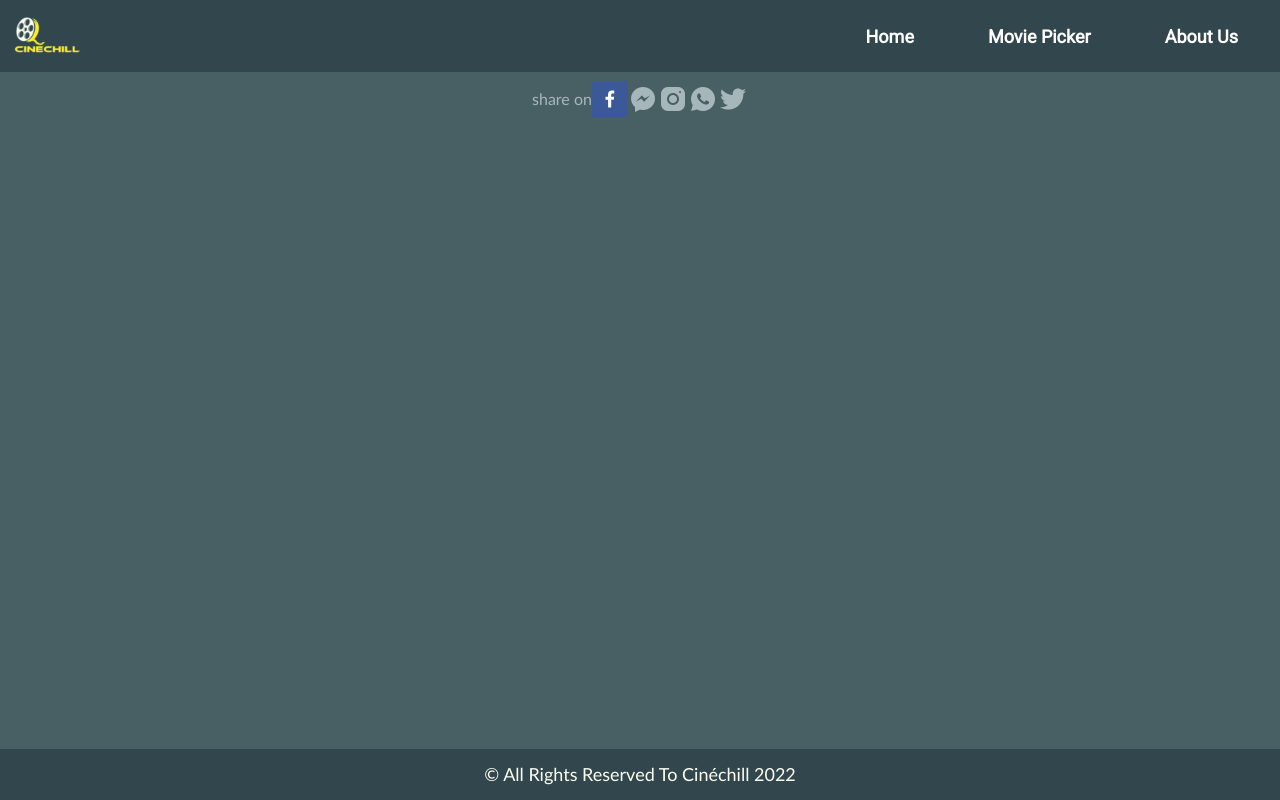
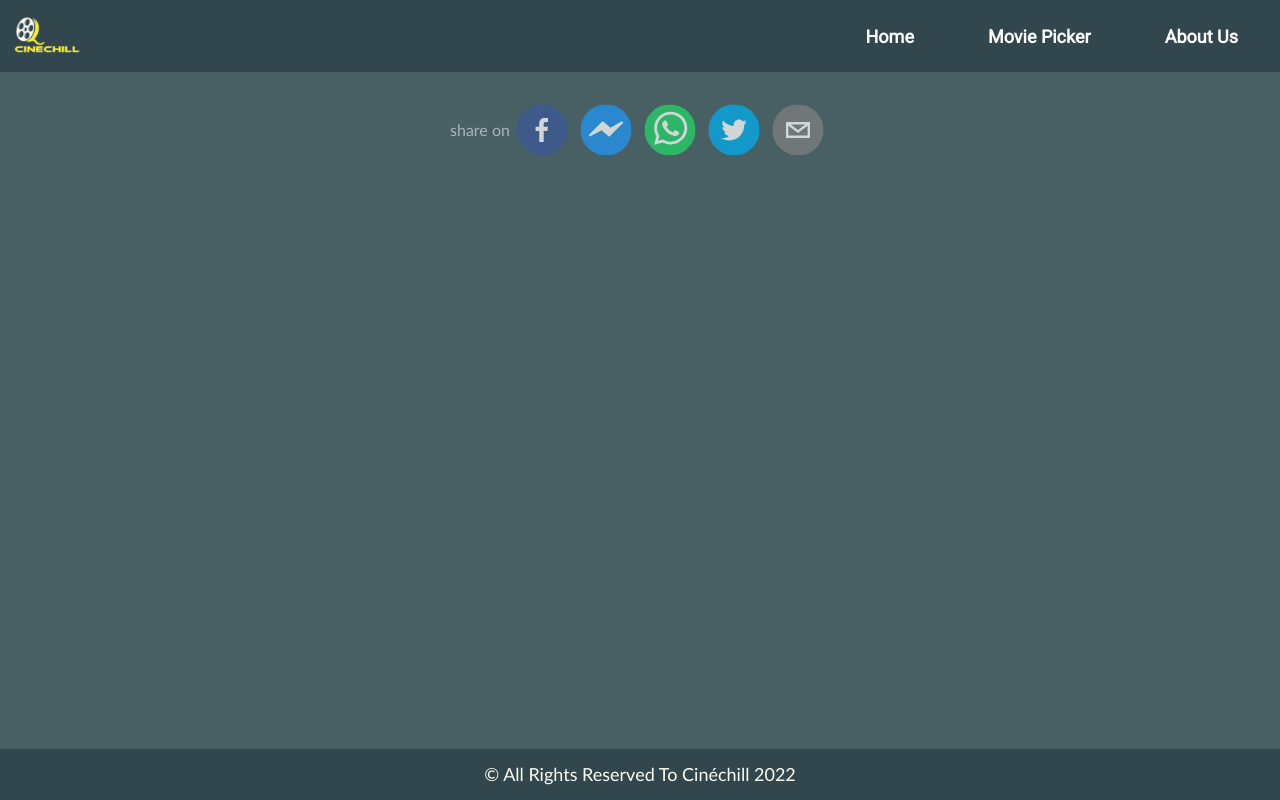
Before and after one commit to ComicScrip/lyon-react-mars22-p2g3, a React (Create React App) app: page /details in a window 1280 px wide. Built offline with nearby package versions, Linux system fonts and the light colour scheme; no server answers.

Commit message:
added react share with css effects

```diff
--- a/src/Css/Details.css
+++ b/src/Css/Details.css
@@ -8,11 +8,17 @@
 .shareOn {
   display: flex;
   align-items: center;
-  margin: 2% 0%;
+  margin: 1%;
 }
 
 .shareText {
   color: #a6b7bb;
+}
+
+svg {
+  border-radius: 50%;
+  padding: 10%;
+  opacity: 90%;
 }
 
 h1 {
@@ -117,7 +123,20 @@ p {
   }
 
   .shareOn {
-    margin: 4% 0%;
+    margin: 2% 0%;
+  }
+
+  svg {
+    opacity: 75%;
+    width: initial;
+    padding: 10%;
+    border-radius: 50%;
+  }
+
+  svg:hover {
+    opacity: 100%;
+    transform: scale(1.2);
+    transition-duration: 0.3s;
   }
 
   .posterCover {
--- a/src/components/SocialMedia.js
+++ b/src/components/SocialMedia.js
@@ -1,50 +1,68 @@
 import React from 'react';
 import '../Css/Details.css';
-import { FacebookShareButton, FacebookIcon } from 'react-share';
-import { Link } from 'react-router-dom';
+import {
+  FacebookShareButton,
+  FacebookMessengerShareButton,
+  WhatsappShareButton,
+  TwitterShareButton,
+  EmailShareButton,
+  FacebookIcon,
+  FacebookMessengerIcon,
+  WhatsappIcon,
+  TwitterIcon,
+  EmailIcon,
+} from 'react-share';
 
 export default function SocialMedia() {
   return (
-    <div>
-      <div className="shareOn">
-        <div className="shareText">share on</div>
+    <div className="shareOn">
+      <div className="shareText" alt="share on social Media">
+        share on
+      </div>
+      <div className="shareLinks">
         <FacebookShareButton
-          url={'http://www.camperstribe.com'}
+          url={'http://localhost:3000/details'}
           quote={'CinéChill helps you to find the perfect movie !'}
           hashtag="#cinéchill"
-          className="share on Facebook"
+          className="shareOnFacebook"
         >
-          <FacebookIcon size={36} />
+          <FacebookIcon />
         </FacebookShareButton>
-        <Link to="//fr-fr.facebook.com/" target="_blank.">
-          <img
-            src="/pictures/icons8-facebook-messenger-30.png"
-            alt="share on Messenger"
-            className="shareOnMessenger"
-          />
-        </Link>
-        <Link to="//fr-fr.facebook.com/" target="_blank">
-          <img
-            src="/pictures/icons8-instagram-30.png"
-            alt="share on
-          Instagram"
-            className="shareOnInstagram"
-          />
-        </Link>
-        <Link to="//fr-fr.facebook.com/" target="_blank">
-          <img
-            src="/pictures/icons8-whatsapp-30.png"
-            alt="share on Messenger"
-            className="shareOnWhatsapp"
-          />
-        </Link>
-        <Link to="//fr-fr.facebook.com/" target="_blank">
-          <img
-            src="/pictures/icons8-twitter-30.png"
-            alt="share on Messenger"
-            className="shareOnTwitter"
-          />
-        </Link>
+
+        <FacebookMessengerShareButton
+          url={'http://localhost:3000/details'}
+          quote={'CinéChill helps you to find the perfect movie !'}
+          hashtag="#cinéchill"
+          className="shareOnMessenger"
+        >
+          <FacebookMessengerIcon />
+        </FacebookMessengerShareButton>
+
+        <WhatsappShareButton
+          url={'http://localhost:3000/details'}
+          quote={'CinéChill helps you to find the perfect movie !'}
+          hashtag="#cinéchill"
+          className="shareOnWhatsApp"
+        >
+          <WhatsappIcon />
+        </WhatsappShareButton>
+        <TwitterShareButton
+          url={'http://localhost:3000/details'}
+          quote={'CinéChill helps you to find the perfect movie !'}
+          hashtag="#cinéchill"
+          className="shareOnTwitter"
+        >
+          <TwitterIcon />
+        </TwitterShareButton>
+
+        <EmailShareButton
+          url={'http://localhost:3000/details'}
+          quote={'CinéChill helps you to find the perfect movie !'}
+          hashtag="#cinéchill"
+          className="shareByEmail"
+        >
+          <EmailIcon />
+        </EmailShareButton>
       </div>
     </div>
   );
```
